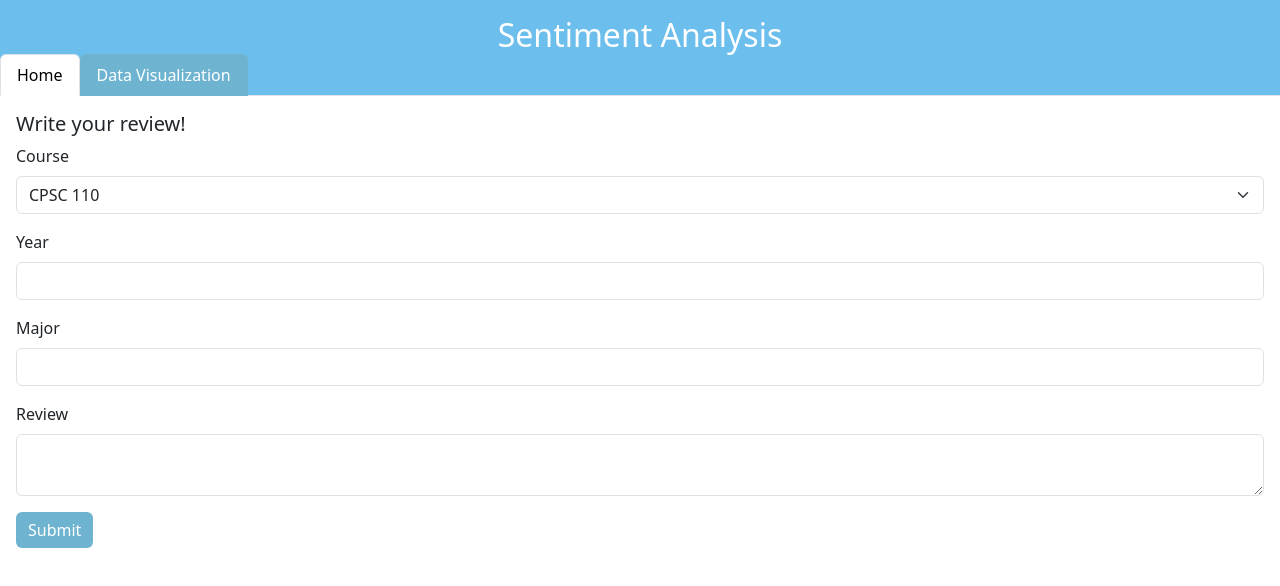
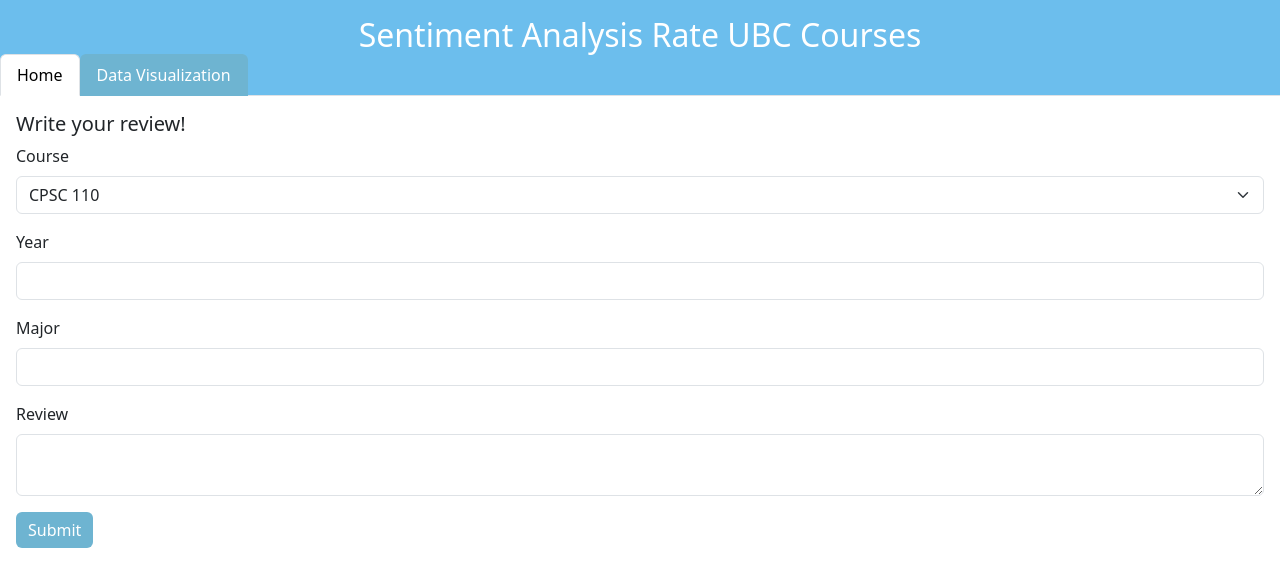
Before and after one commit to AdwaitKulkarni58/sentiment-analysis-436c, a React (Vite) app: page / in a window 1280 px wide. Shown: the top 586 px of the page. Built offline with nearby package versions, Linux system fonts and the light colour scheme.

Commit message:
update readme, fix title

```diff
--- a/src/App.jsx
+++ b/src/App.jsx
@@ -7,7 +7,7 @@
 function App() {
   return (
     <div className="main-container">
-      <h1 className="main-title">Sentiment Analysis</h1>
+      <h1 className="main-title">Sentiment Analysis Rate UBC Courses</h1>
       <Tabs defaultActiveKey="home" className="tabs">
         <Tab eventKey="home" title="Home" className="tab-content">
           <CoursesReviewForm />
```
Also changed, not shown: 1 other file (tests, documents, lock files or other folders).
